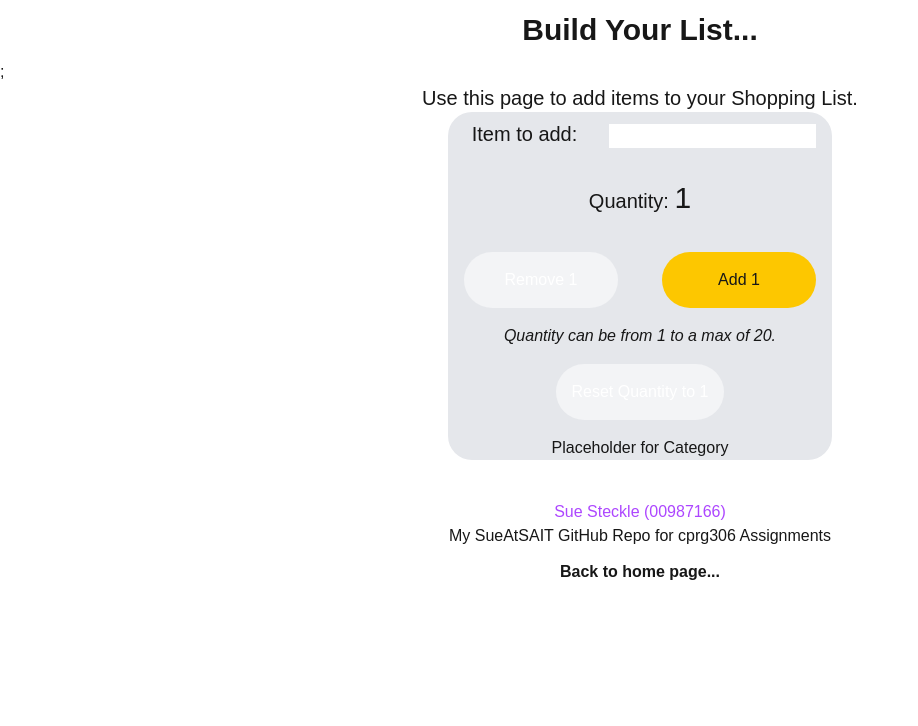
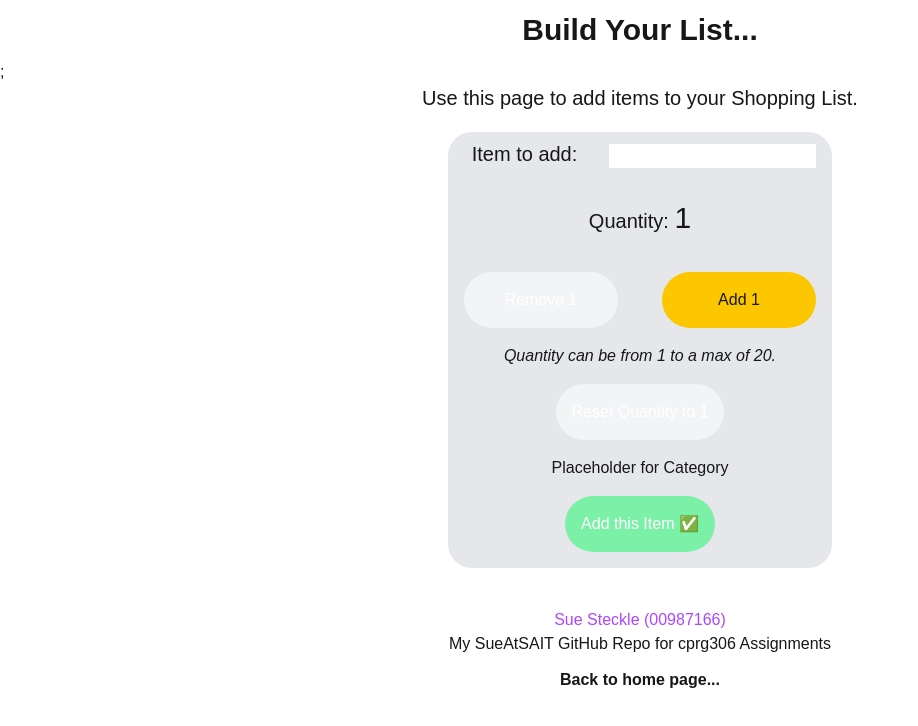
Before and after one commit to SueAtSAIT/cprg306-assignments, a Next.js app: page /week-5 in a window 1280 px wide. Shown: the top 726 px of the page, without its empty margins (0-918 px from the left). Built offline with nearby package versions, Linux system fonts and the light colour scheme.

Commit message:
Adds the "add this item" button, some formatting

```diff
--- a/app/week-5/new-item.js
+++ b/app/week-5/new-item.js
@@ -22,6 +22,7 @@ export default function NewItem() {
   const reset = () => {
     setQuantity(initialQuantity);
   };
+
   const [name, setName] = useState("");
   const [category, setCategory] = useState("produce");
 
@@ -36,7 +37,7 @@ export default function NewItem() {
   // Render the form - Name Field, quantity, Category Field
   return (
     <div className="text-center bg-gray-200 max-w-sm m-auto rounded-3xl">
-      <form>
+      <form onSubmit={handleSubmit}>
         <label for="name" className="m-5 text-xl">
           Item to add:
         </label>
@@ -73,6 +74,9 @@ export default function NewItem() {
           Reset Quantity to 1
         </button>
         <h3>Placeholder for Category</h3>
+        <button className="basis-1/2 rounded-full m-4 p-4  bg-green-300 hover:bg-green-400 active:bg-green-600 text-white disabled:bg-gray-100 disabled:text-white ">
+          Add this Item ✅
+        </button>
       </form>
     </div>
   );
--- a/app/week-5/page.js
+++ b/app/week-5/page.js
@@ -13,7 +13,7 @@ export default function Page() {
           pageinfo="Use this page to add items to your Shopping List."
         />
       </header>
-      <main>
+      <main className="mt-5">
         {/* Render the Component
         Name Field, quantity, Category Field */}
         <NewItem />
```
